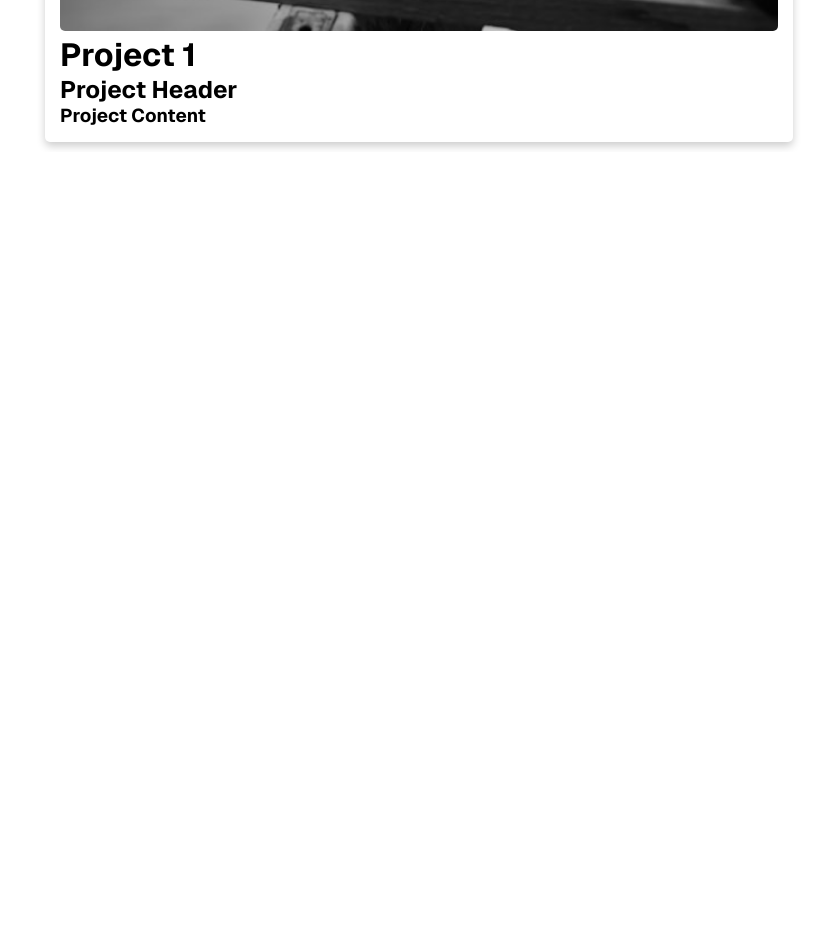
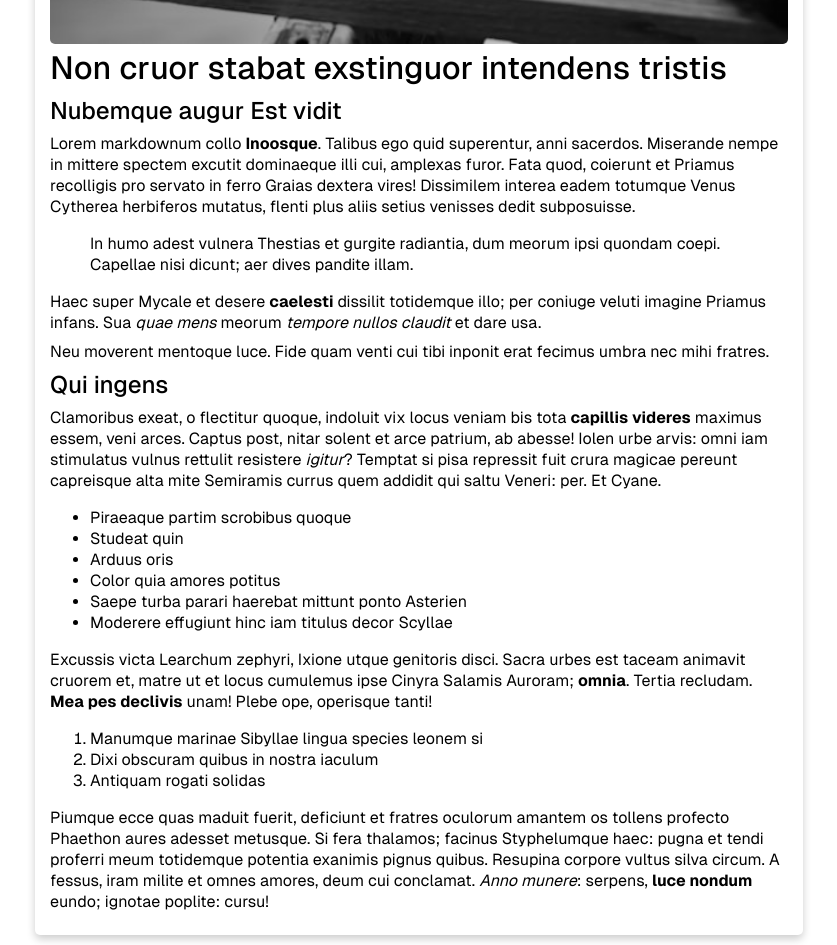
Before and after one commit to dogukanarslan/project-md, a Next.js app: page /project-1 in a window 1280 px wide. Shown: the part 600-1545 px from the top of the page, without its empty margins (221-1058 px from the left). Before the commit the page ends 800 px from the top, so only its background shows below. Built offline with nearby package versions, Linux system fonts and the light colour scheme.

Commit message:
Adjust styles

```diff
--- a/app/globals.css
+++ b/app/globals.css
@@ -1,5 +1,5 @@
 :root {
-  --primary-color: steelblue;
+  --primary-color: darkslategray;
 }
 
 html,
@@ -7,11 +7,6 @@ body {
   max-width: 100vw;
   overflow-x: hidden;
   font-family: var(--font-geist-sans);
-}
-
-* {
-  box-sizing: border-box;
-  padding: 0;
   margin: 0;
 }
 
@@ -20,10 +15,30 @@ a {
   text-decoration: none;
 }
 
+h1,
+h2,
+h3,
+h4,
+h5,
+h6 {
+  margin-top: 0;
+  margin-bottom: 8px;
+  font-weight: 500;
+}
+
+p {
+  margin-top: 0;
+  margin-bottom: 8px;
+}
+
 header {
   background-color: var(--primary-color);
   padding: 5px;
   color: #fff;
+}
+
+.header__logo {
+  margin: 0;
 }
 
 img {
@@ -35,7 +50,9 @@ img {
   display: inline-block;
   background: var(--primary-color);
   color: #fff;
-  padding: 8px 16px;
+  padding: 12px 48px;
+  font-size: 14px;
+  font-weight: 500;
   border-radius: 5px;
   cursor: pointer;
   border: none;
--- a/components/Header.js
+++ b/components/Header.js
@@ -2,10 +2,10 @@ import Link from "next/link"
 
 const Header = () => {
   return (
-    <header>
+    <header className="header">
       <div className="container">
         <Link href="/">
-          <h2>Project MD</h2>
+          <h2 className="header__logo">Project MD</h2>
         </Link>
       </div>
     </header>
--- a/projects/project-1.md
+++ b/projects/project-1.md
@@ -5,8 +5,55 @@ description: "Project 1 Description"
 cover_image: "/images/projects/img1.jpg"
 ---
 
-# Project 1
+# Non cruor stabat exstinguor intendens tristis
 
-## Project Header
+## Nubemque augur Est vidit
 
-### Project Content
+Lorem markdownum collo **Inoosque**. Talibus ego quid superentur, anni sacerdos.
+Miserande nempe in mittere spectem excutit dominaeque illi cui, amplexas furor.
+Fata quod, coierunt et Priamus recolligis pro servato in ferro Graias dextera
+vires! Dissimilem interea eadem totumque Venus Cytherea herbiferos mutatus,
+flenti plus aliis setius venisses dedit
+[subposuisse](http://www.tantiquid.io/orbem.html).
+
+> In humo adest vulnera Thestias et gurgite radiantia, dum meorum ipsi quondam
+> coepi. Capellae nisi dicunt; aer dives pandite illam.
+
+Haec super Mycale et desere **caelesti** dissilit totidemque illo; per coniuge
+veluti imagine Priamus infans. Sua *quae mens* meorum *tempore nullos claudit*
+et dare usa.
+
+Neu moverent mentoque luce. Fide quam venti cui tibi inponit erat fecimus umbra
+nec mihi fratres.
+
+## Qui ingens
+
+Clamoribus exeat, o flectitur quoque, indoluit vix locus veniam bis tota
+**capillis videres** maximus essem, veni arces. Captus post, nitar solent et
+arce patrium, ab abesse! Iolen urbe arvis: omni iam stimulatus vulnus rettulit
+resistere *igitur*? Temptat si pisa repressit fuit crura
+[magicae](http://quifuga.com/) pereunt capreisque alta mite Semiramis currus
+quem addidit qui saltu Veneri: per. Et Cyane.
+
+- Piraeaque partim scrobibus quoque
+- Studeat quin
+- Arduus oris
+- Color quia amores potitus
+- Saepe turba parari haerebat mittunt ponto Asterien
+- Moderere effugiunt hinc iam titulus decor Scyllae
+
+Excussis victa Learchum zephyri, Ixione utque genitoris disci. Sacra urbes est
+taceam animavit cruorem et, matre ut et locus cumulemus ipse Cinyra Salamis
+Auroram; **omnia**. Tertia recludam. **Mea pes declivis** unam! Plebe ope,
+operisque tanti!
+
+1. Manumque marinae Sibyllae lingua species leonem si
+2. Dixi obscuram quibus in nostra iaculum
+3. Antiquam rogati solidas
+
+Piumque ecce quas maduit fuerit, deficiunt et fratres oculorum amantem os
+tollens profecto Phaethon aures adesset metusque. Si fera thalamos; facinus
+Styphelumque haec: pugna et tendi proferri meum totidemque potentia exanimis
+pignus quibus. Resupina corpore vultus silva circum. A fessus, iram milite et
+omnes amores, deum cui conclamat. *Anno munere*: serpens, **luce nondum** eundo;
+ignotae poplite: cursu!
```
Also changed, not shown: projects/project-2.md (+80 -3 lines).
